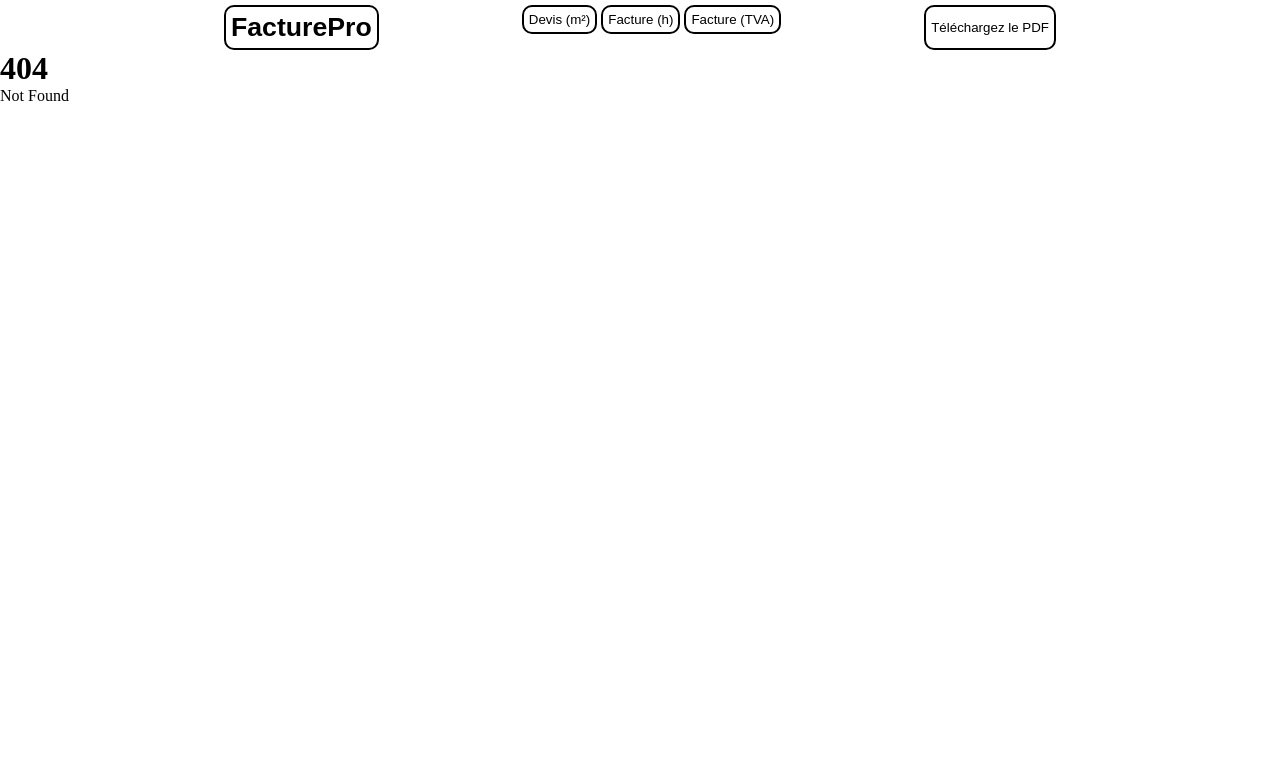
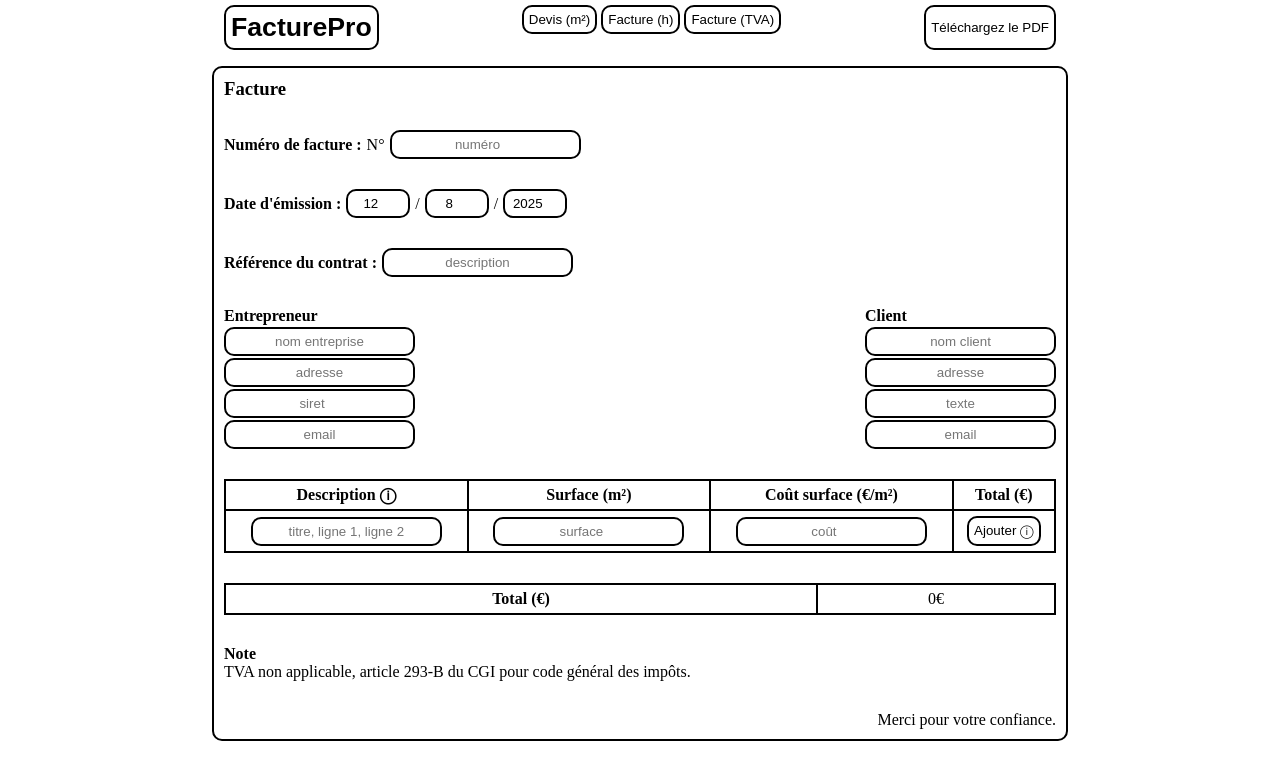
Before and after one commit to antoinemeyer5/facture_pro, a SvelteKit app: page /facture_3 in a window 1280 px wide. Before the commit this address had no page. Shown: the top 780 px of the page. Built offline with nearby package versions, Linux system fonts and the light colour scheme.

Commit message:
feat: invoice m2

```diff
--- /dev/null
+++ b/src/routes/facture_3/+page.svelte
@@ -0,0 +1,326 @@
+<script lang="ts">
+    let A = $state();
+    let B = $state();
+    let C = $state();
+    let D = $state();
+
+    const today = new Date();
+    let E = $state(today.getDate());
+    let F: number = $state(today.getMonth() + 1);
+    let G = $state(today.getFullYear());
+
+    let H = $state();
+    let I = $state();
+    let J = $state();
+    let K = $state();
+    let L = $state();
+
+    let X = $state();
+
+    let tasks: any[] = $state([]);
+    let new_task: any = $state({ de: null, du: null, c: null });
+    function add_task() {
+        if (new_task.de != null && new_task.du != null && new_task.c != null) {
+            new_task.de = new_task.de.split(",");
+            tasks = [...tasks, new_task];
+            new_task = { de: null, du: null, c: null };
+        }
+    }
+    function delete_task(i: number) {
+        tasks = tasks.filter((_, j) => i !== j);
+    }
+    let total = $derived(
+        (Math.round(tasks.reduce((t, i) => t + i.du * i.c, 0)) * 100) / 100,
+    );
+</script>
+
+<div class="no_print visu_edit ml-mr width-65vw">
+    <h3>Facture</h3>
+    <div class="flex gap-5 mt-30">
+        <p class="mt-mb bold">Numéro de facture :</p>
+        <p class="mt-mb">N°</p>
+        <input type="number" placeholder="numéro" bind:value={A} />
+    </div>
+    <div class="flex gap-5 mt-30">
+        <p class="mt-mb bold">Date d'émission :</p>
+        <input class="date" type="number" placeholder="jj" bind:value={E} />
+        <p class="mt-mb">/</p>
+        <input class="date" type="number" placeholder="mm" bind:value={F} />
+        <p class="mt-mb">/</p>
+        <input class="date" type="number" placeholder="aaaa" bind:value={G} />
+    </div>
+    <div class="flex gap-5 mt-30">
+        <p class="mt-mb bold">Référence du contrat :</p>
+        <input type="text" placeholder="description" bind:value={X} />
+    </div>
+    <div class="g-2 mt-30">
+        <p class="bold">Entrepreneur</p>
+        <p class="bold">Client</p>
+        <input type="text" placeholder="nom entreprise" bind:value={B} />
+        <input type="text" placeholder="nom client" bind:value={C} />
+        <input type="text" placeholder="adresse" bind:value={H} />
+        <input type="text" placeholder="adresse" bind:value={I} />
+        <input type="number" placeholder="siret" bind:value={J} />
+        <input type="text" placeholder="texte" bind:value={K} />
+        <input type="email" placeholder="email" bind:value={D} />
+        <input type="email" placeholder="email" bind:value={L} />
+    </div>
+    <div class="mt-30">
+        <table>
+            <thead>
+                <tr>
+                    <th
+                        >Description <div class="tooltip">
+                            &#9432;
+                            <span class="tooltiptext"
+                                >Ajoutez une virgule pour sauter une ligne. La
+                                1ère ligne est en gras.</span
+                            >
+                        </div></th
+                    >
+                    <th>Surface (m²)</th>
+                    <th>Coût surface (€/m²)</th>
+                    <th>Total (€)</th>
+                </tr>
+            </thead>
+            <tbody>
+                {#each tasks as task, i}
+                    <tr>
+                        <td class="left"
+                            >{#each task.de as d, j}
+                                {#if j == 0}
+                                    <b>{d}</b>
+                                {:else}
+                                    <p>{d}</p>
+                                {/if}
+                            {/each}</td
+                        >
+                        <td>{task.du}m²</td>
+                        <td>{task.c}€/m²</td>
+                        <td>{task.du * task.c}€</td>
+                        <td>
+                            <button
+                                class="button"
+                                onclick={() => delete_task(i)}>X <div class="tooltip">
+                            &#9432;
+                            <span class="tooltiptext">Supprimez cette tâche.</span>
+                        </div></button
+                            >
+                        </td>
+                    </tr>
+                {/each}
+                <tr>
+                    <td
+                        ><input
+                            type="text"
+                            placeholder="titre, ligne 1, ligne 2"
+                            bind:value={new_task.de}
+                        /></td
+                    >
+                    <td
+                        ><input
+                            type="number"
+                            placeholder="surface"
+                            bind:value={new_task.du}
+                        /></td
+                    >
+                    <td
+                        ><input
+                            type="number"
+                            placeholder="coût"
+                            bind:value={new_task.c}
+                        /></td
+                    >
+                    <td
+                        ><button class="button" onclick={add_task}
+                            >Ajouter <div class="tooltip">
+                                &#9432;
+                                <span class="tooltiptext"
+                                    >Complétez entièrement les champs avant
+                                    d'ajouter des tâches.</span
+                                >
+                            </div></button
+                        ></td
+                    >
+                </tr>
+            </tbody>
+        </table>
+    </div>
+    <div class="mt-30">
+        <table>
+            <thead>
+                <tr>
+                    <th>Total (€)</th>
+                    <td>{total}€</td>
+                </tr>
+            </thead>
+        </table>
+    </div>
+    <div class="mt-30">
+        <p class="bold">Note</p>
+        <p>
+            TVA non applicable, article 293-B du CGI pour code général des
+            impôts.
+        </p>
+    </div>
+    <div class="mt-30 ta-right">
+        <p>Merci pour votre confiance.</p>
+    </div>
+</div>
+
+<div class="only_print visu_print width-65vw">
+    <h3>Facture</h3>
+    <div class="mt-30">
+        <p><b>Numéro de facture :</b> N°{A != null ? A : "?"}</p>
+        <p><b>Date d'émission :</b> {E}/{F > 9 ? F : "0" + F}/{G}</p>
+        <p><b>Référence du contrat :</b> {X != null ? X : "?"}</p>
+    </div>
+    <div class="mt-30 g-2">
+        <p class="bold">Entrepreneur</p>
+        <p class="bold">Client</p>
+        <p>{B != null ? B : "?"}</p>
+        <p>{C != null ? C : "?"}</p>
+        <p>{H != null ? H : "?"}</p>
+        <p>{I != null ? I : "?"}</p>
+        <p>N°SIRET : {J != null ? J : "?"}</p>
+        <p>{K}</p>
+        <p>{D}</p>
+        <p>{L}</p>
+    </div>
+
+    <div class="mt-30">
+        <table>
+            <thead>
+                <tr>
+                    <th>Description</th>
+                    <th>Surface (m²)</th>
+                    <th>Coût surface (€/m²)</th>
+                    <th>Total (€)</th>
+                </tr>
+            </thead>
+            <tbody>
+                {#if tasks.length == 0}
+                    <tr>
+                        <td>?</td>
+                        <td>?</td>
+                        <td>?</td>
+                        <td>?</td>
+                    </tr>
+                {/if}
+                {#each tasks as task, i}
+                    <tr>
+                        <td class="left"
+                            >{#each task.de as d, j}
+                                {#if j == 0}
+                                    <b>{d}</b>
+                                {:else}
+                                    <p>{d}</p>
+                                {/if}
+                            {/each}</td
+                        >
+                        <td>{task.du}m²</td>
+                        <td>{task.c}€/m²</td>
+                        <td>{task.du * task.c}€</td>
+                    </tr>
+                {/each}
+            </tbody>
+        </table>
+    </div>
+
+    <div class="mt-5">
+        <table>
+            <thead>
+                <tr>
+                    <th>Total (€)</th>
+                    <td>{total}€</td>
+                </tr>
+            </thead>
+        </table>
+    </div>
+
+    <div class="mt-30">
+        <p class="bold">Note</p>
+        <p>
+            TVA non applicable, article 293-B du CGI pour code général des
+            impôts.
+        </p>
+    </div>
+    <div class="mt-30 ta-right">
+        <p>Merci pour votre confiance.</p>
+    </div>
+</div>
+
+<style>
+    .tooltip {
+        position: relative;
+        display: inline-block;
+        cursor: help;
+    }
+
+    .tooltip .tooltiptext {
+        visibility: hidden;
+        width: 120px;
+        background-color: black;
+        color: #fff;
+        text-align: center;
+        border-radius: 6px;
+        padding: 5px 0;
+
+        /* Position the tooltip */
+        position: absolute;
+        z-index: 1;
+    }
+
+    .tooltip:hover .tooltiptext {
+        visibility: visible;
+    }
+
+    .g-2 {
+        display: grid;
+        grid-template-columns: auto auto;
+        justify-content: space-between;
+        gap: 2px;
+    }
+
+    .date {
+        width: 50px;
+    }
+
+    .visu_edit {
+        margin-top: 2vh;
+        margin-bottom: 2vh;
+
+        /* height: 96vh; */
+        border: 2px solid black;
+        border-radius: 10px;
+        padding: 10px;
+    }
+    .visu_print {
+        margin-top: 2vh;
+        margin-left: auto;
+        margin-right: auto;
+    }
+    input {
+        text-align: center;
+
+        border: 2px solid black;
+        border-radius: 10px;
+        padding: 5px;
+    }
+
+    table {
+        width: 100%;
+        border-collapse: collapse;
+        text-align: center;
+    }
+
+    td,
+    th {
+        border: 2px solid black;
+        padding: 5px;
+    }
+
+    .left {
+        text-align: left;
+    }
+</style>
```
